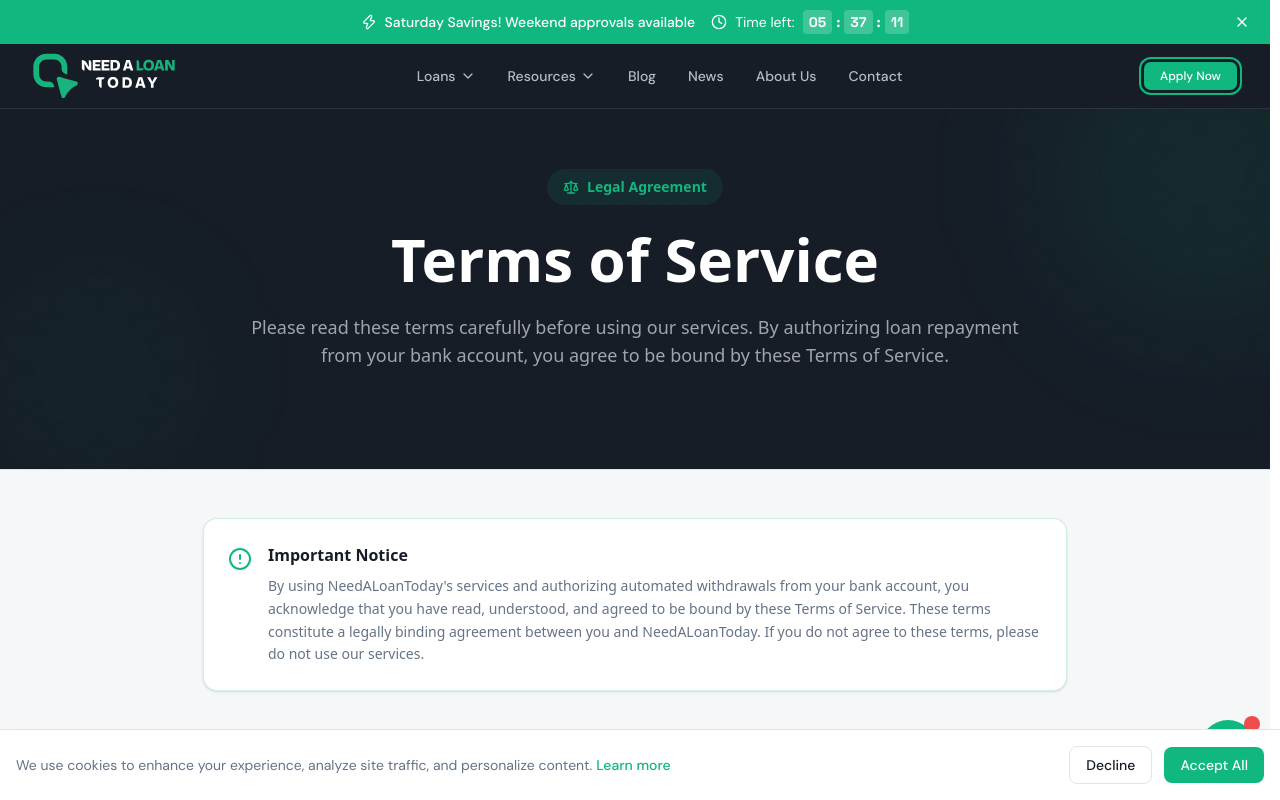
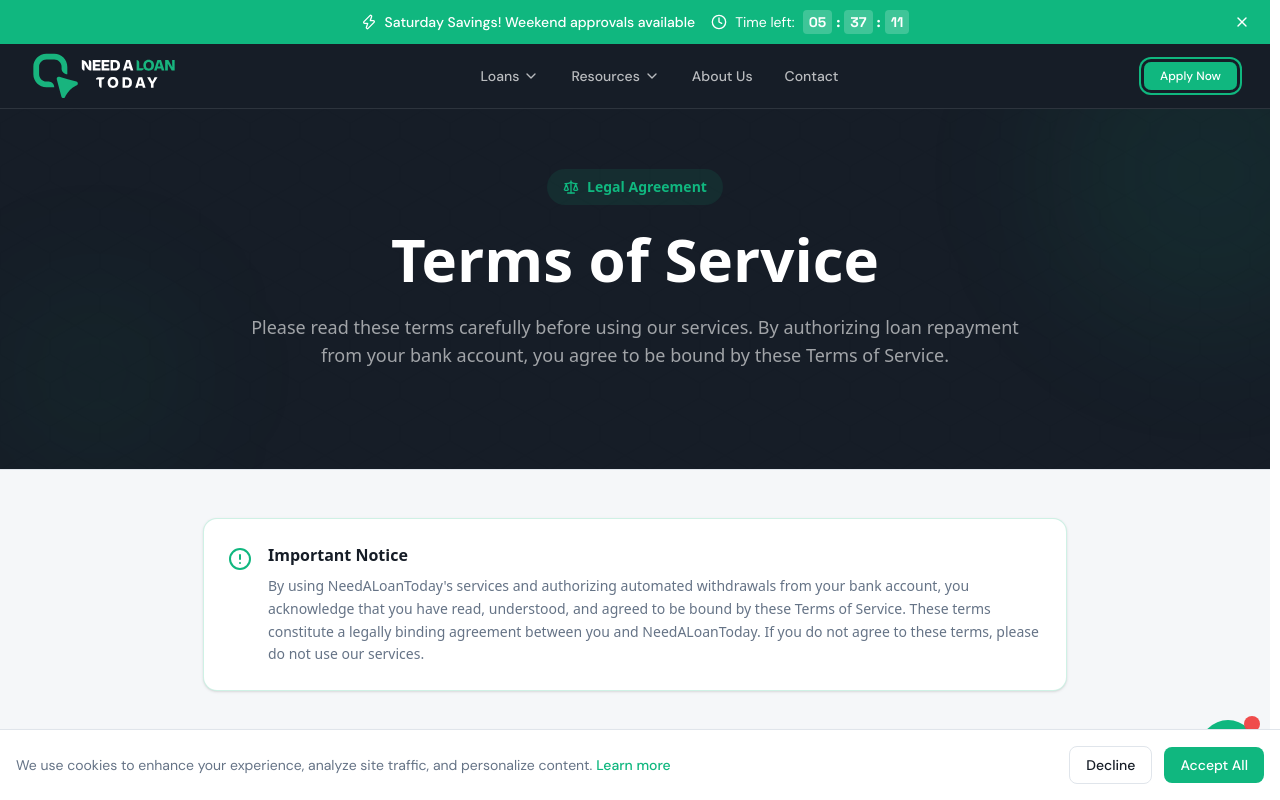
Before and after one commit to Norden-Capital/loans-needaloantoday, a Next.js app: page /terms-of-use in a window 1280 px wide. Shown: the top 800 px of the page. Built offline with nearby package versions, Linux system fonts and the light colour scheme.

Commit message:
feat: add optional phone field to contact forms

```diff
--- a/app/api/contact/route.ts
+++ b/app/api/contact/route.ts
@@ -18,7 +18,7 @@ const FROM_ADDRESS = `${SITE_NAME} Contact <noreply@${SENDER_DOMAIN}>`;
 export const dynamic = "force-dynamic";
 
 const RESEND_ENDPOINT = "https://api.resend.com/emails";
-const LIMITS = { name: 100, email: 200, message: 5000, subject: 200 };
+const LIMITS = { name: 100, email: 200, message: 5000, subject: 200, phone: 40 };
 
 // Best-effort throttle. Each serverless instance keeps its own map, so this
 // slows obvious floods rather than guaranteeing a global limit.
@@ -64,15 +64,20 @@ type Submission = {
   email: string;
   message: string;
   topic: string;
-  // Only some sites have a Subject field on the form; blank elsewhere.
   subject: string;
+  // Optional on every form, so it may be blank.
+  phone: string;
 };
 
-function buildEmail({ name, email, message, topic, subject }: Submission) {
+function buildEmail({ name, email, message, topic, subject, phone }: Submission) {
   const emailSubject = `[${SITE_NAME}] ${topic} — ${name}`;
 
   const subjectRowHtml = subject
     ? `<p style="margin:0 0 4px"><strong>Subject:</strong> ${escapeHtml(subject)}</p>`
+    : "";
+
+  const phoneRowHtml = phone
+    ? `<p style="margin:0 0 4px"><strong>Phone:</strong> ${escapeHtml(phone)}</p>`
     : "";
 
   const html = `
@@ -80,6 +85,7 @@ function buildEmail({ name, email, message, topic, subject }: Submission) {
       <h2 style="margin:0 0 16px;font-size:17px">${escapeHtml(topic)}</h2>
       <p style="margin:0 0 4px"><strong>Name:</strong> ${escapeHtml(name)}</p>
       <p style="margin:0 0 4px"><strong>Email:</strong> ${escapeHtml(email)}</p>
+      ${phoneRowHtml}
       ${subjectRowHtml}
       <p style="margin:16px 0 4px"><strong>Message:</strong></p>
       <div style="white-space:pre-wrap;padding:12px 14px;background:#f6f6f6;border-radius:8px">${escapeHtml(message)}</div>
@@ -91,7 +97,7 @@ function buildEmail({ name, email, message, topic, subject }: Submission) {
   const text = `${topic}
 
 Name: ${name}
-Email: ${email}${subject ? `\nSubject: ${subject}` : ""}
+Email: ${email}${phone ? `\nPhone: ${phone}` : ""}${subject ? `\nSubject: ${subject}` : ""}
 
 Message:
 ${message}
@@ -125,7 +131,7 @@ export async function POST(request: Request) {
     return Response.json({ error: "Invalid request." }, { status: 400 });
   }
 
-  const { name, email, message, company, topic, subject } = (body ?? {}) as Record<
+  const { name, email, message, company, topic, subject, phone } = (body ?? {}) as Record<
     string,
     unknown
   >;
@@ -158,6 +164,7 @@ export async function POST(request: Request) {
     typeof topic === "string" && topic.trim() ? topic.trim().slice(0, 40) : "New message";
   const cleanSubject =
     typeof subject === "string" ? subject.trim().slice(0, LIMITS.subject) : "";
+  const cleanPhone = typeof phone === "string" ? phone.trim().slice(0, LIMITS.phone) : "";
 
   const {
     subject: emailSubject,
@@ -169,6 +176,7 @@ export async function POST(request: Request) {
     message: cleanMessage,
     topic: cleanTopic,
     subject: cleanSubject,
+    phone: cleanPhone,
   });
 
   let response: globalThis.Response;
--- a/components/contact/contact-form.tsx
+++ b/components/contact/contact-form.tsx
@@ -145,6 +145,23 @@ export function ContactForm() {
           />
         </div>
         <div>
+          <Label htmlFor="phone" className={STYLES.label} style={FONT}>
+            Phone Number (optional)
+          </Label>
+          <Input
+            id="phone"
+            name="phone"
+            type="tel"
+            autoComplete="tel"
+            placeholder="+1 (555) 000-0000"
+            disabled={isSubmitting}
+            className={STYLES.field}
+            style={FONT}
+          />
+        </div>
+      </div>
+
+      <div>
         <Label htmlFor="subject" className={STYLES.label} style={FONT}>
           Subject
         </Label>
@@ -166,7 +183,6 @@ export function ContactForm() {
             </option>
           ))}
         </NativeSelect>
-        </div>
       </div>
 
       <div>
--- a/components/layout/navbar.tsx
+++ b/components/layout/navbar.tsx
@@ -5,7 +5,7 @@ import Link from "next/link";
 import {
   Menu, X, ChevronDown, ChevronRight, DollarSign, Target,
   CreditCard, FileText, MapPin, List, Calculator, Scale,
-  BookOpen, HelpCircle, Grid3x3
+  BookOpen, HelpCircle, Grid3x3, Newspaper, Rss
 } from "lucide-react";
 import { motion, AnimatePresence } from "framer-motion";
 import { Button } from "@/components/ui/button";
@@ -72,6 +72,18 @@ const resourcesDropdownItems = [
     title: "Guides",
     description: "Step-by-step loan guides",
     to: "/resources/guides",
+  },
+  {
+    icon: Newspaper,
+    title: "Blog",
+    description: "Rate news & borrowing tips",
+    to: "/blog",
+  },
+  {
+    icon: Rss,
+    title: "News",
+    description: "Loan & interest-rate updates",
+    to: "/news",
   },
   {
     icon: HelpCircle,
@@ -289,27 +301,7 @@ const Navbar = ({ isBannerVisible }: NavbarProps) => {
                 </div>
               </div>
 
-              {/* Blog Link */}
-              <Link
-                href="/blog"
-                className="text-sm font-medium transition-colors py-2 text-white/70 hover:text-[hsl(160,84%,39%)]"
-                style={{
-                  fontFamily: "var(--font-dm-sans), sans-serif",
-                }}
-              >
-                Blog
-              </Link>
-
-              {/* News Link */}
-              <Link
-                href="/news"
-                className="text-sm font-medium transition-colors py-2 text-white/70 hover:text-[hsl(160,84%,39%)]"
-                style={{
-                  fontFamily: "var(--font-dm-sans), sans-serif",
-                }}
-              >
-                News
-              </Link>
+              {/* Blog and News now live inside the Resources dropdown. */}
 
               {/* About Us Link */}
               <Link
@@ -444,10 +436,9 @@ const Navbar = ({ isBannerVisible }: NavbarProps) => {
                   </div>
                 </div>
 
-                {/* Mobile Static Links */}
+                {/* Mobile Static Links — Blog and News live inside the
+                    Resources accordion above. */}
                 {[
-                  { label: "Blog", href: "/blog" },
-                  { label: "News", href: "/news" },
                   { label: "About Us", href: "/about" },
                   { label: "Contact", href: "/contact" },
                 ].map((link) => (
--- a/lib/contact.ts
+++ b/lib/contact.ts
@@ -19,6 +19,7 @@ const KNOWN_FIELDS = new Set([
   "firstName",
   "lastName",
   "email",
+  "phone",
   "message",
   "subject",
   "company",
@@ -58,6 +59,7 @@ export async function submitContactForm(
         topic,
         name,
         email: value("email"),
+        phone: value("phone"),
         subject: value("subject"),
         message,
         company: value("company"), // honeypot
```
Lines whose indentation alone changed are shown as unchanged.
